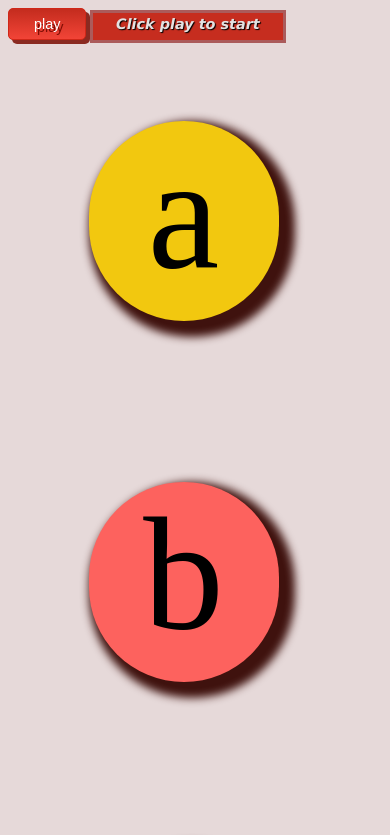
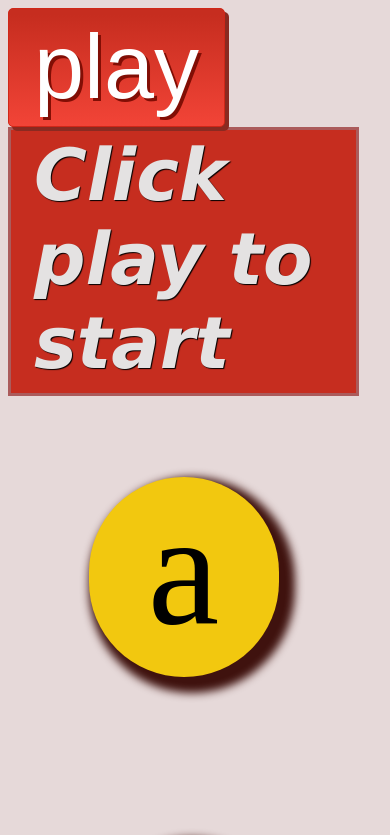
Before and after one commit to talwag/k, a plain HTML site: page simon/simon.html in a window 390 px wide. Shown: the top 835 px of the page. Drawn offline with Linux system fonts and the light colour scheme.

Commit message:
simon for mobile css

```diff
--- a/simon/jsSimon.js
+++ b/simon/jsSimon.js
@@ -33,7 +33,6 @@ function playSeq() {
         var intervalID = setInterval(function () {
             gSounds[gState.seq[intervalCounter]].play();
             addRemoveClass(gState.seq[intervalCounter]);
-            console.log(gState.seq[intervalCounter]);
             intervalCounter++;
             if (intervalCounter === gState.seq.length) {
                 userTurn();
@@ -70,7 +69,6 @@ function userTurn(){
 }
 function addRemoveClass(noteIndex){
     var elNote = document.querySelector('#note-'+noteIndex);
-    console.log(elNote);
     elNote.classList.add('playing');
     setTimeout(function(){elNote.classList.remove('playing');}, 1000);
 }
--- a/simon/simonscss.css
+++ b/simon/simonscss.css
@@ -1,5 +1,5 @@
 body{
-  font-size: 3.7vw;
+  font-size: 34px;
   height: 100%;
   width: 90%;
   background-color: #e6d9d9;
@@ -16,6 +16,7 @@ body{
  }
 
 #container {
+  height: 90%;
   display: flex;
   justify-content: center;
   align-content: flex-start;
@@ -58,7 +59,7 @@ body{
 }
 
 button {
-  font-size: 3.7vw;
+  font-size: 2.2vw;
   box-shadow: 4px 4px 0px 0px #8a2a21;
   background: -ms-linear-gradient(top, #c62d1f 5%, #f24437 100%);
   background: linear-gradient(to bottom, #c62d1f 5%, #f24437 100%);
@@ -82,3 +83,14 @@ button:active{
   box-shadow: 2px 2px 0px 0px #8a2a21;
   transform: translateY(4px);
 }
+@media (max-width: 1024px)  {
+  body{
+    font-size: 72px;
+  }
+  #output{
+    display: block;
+  }
+  button{
+    font-size: 90px;
+  }
+}
```
